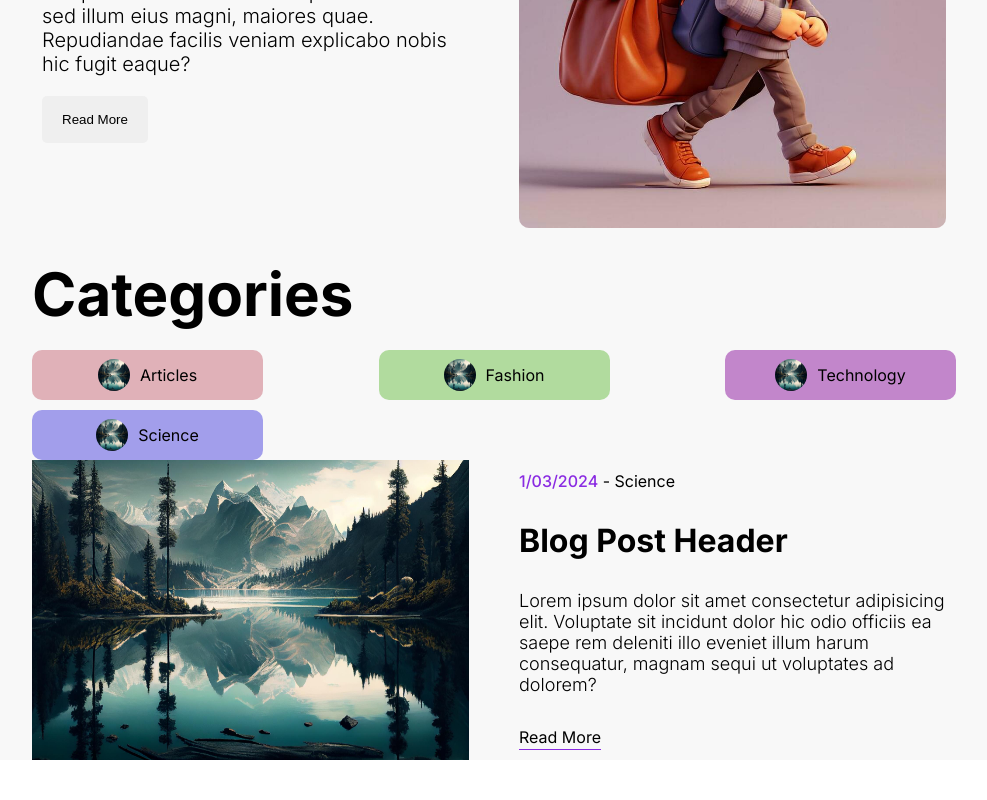
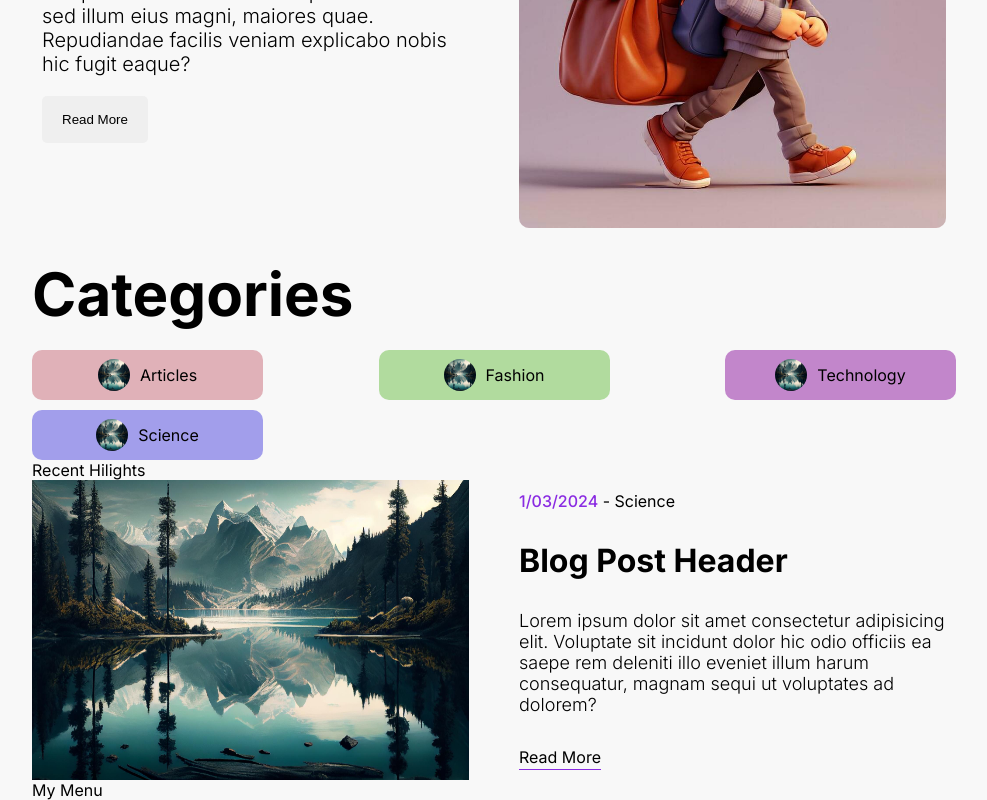
Before and after one commit to Lahirutech/mongodb-nextjs-connection-sample, a Next.js app: page / in a window 1280 px wide. Shown: the part 536-1336 px from the top of the page, without its empty margins (146-1133 px from the left). Before the commit the page ends 1296 px from the top, so only its background shows below. Built offline with nearby package versions, Linux system fonts and the light colour scheme.

Commit message:
initialize

```diff
--- /dev/null
+++ b/src/app/page.module.css
@@ -0,0 +1,4 @@
+.feature-menu {
+  display: flex;
+  flex-direction: row;
+}
--- a/src/app/page.tsx
+++ b/src/app/page.tsx
@@ -4,13 +4,18 @@ import Featured from "@/components/featured/Featured";
 import { Category } from "@/components/category/Category";
 import Navbar from "@/components/navbar/Navbar";
 import Card from "@/components/card/Card";
+import Menu from "@/components/menu/Menu";
 
 export default function Home() {
   return (
     <>
       <Featured />
       <Category />
-      <Card />
+      Recent Hilights
+      <div className="feature-menu">
+        <Card />
+        <Menu />
+      </div>
     </>
   );
 }
--- /dev/null
+++ b/src/components/menu/Menu.tsx
@@ -0,0 +1,7 @@
+import React from "react";
+
+const Menu = () => {
+  return <div>My Menu</div>;
+};
+
+export default Menu;
```
